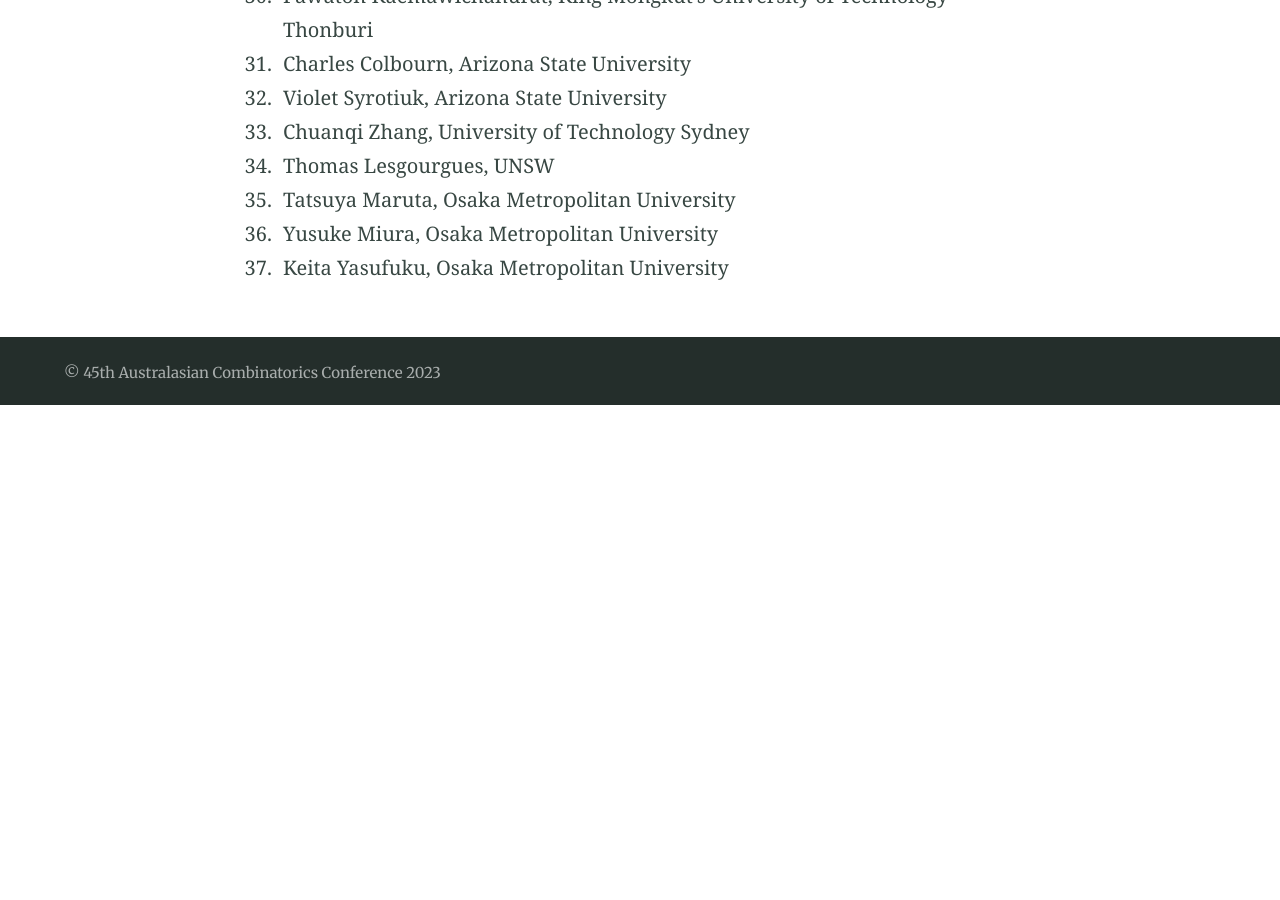
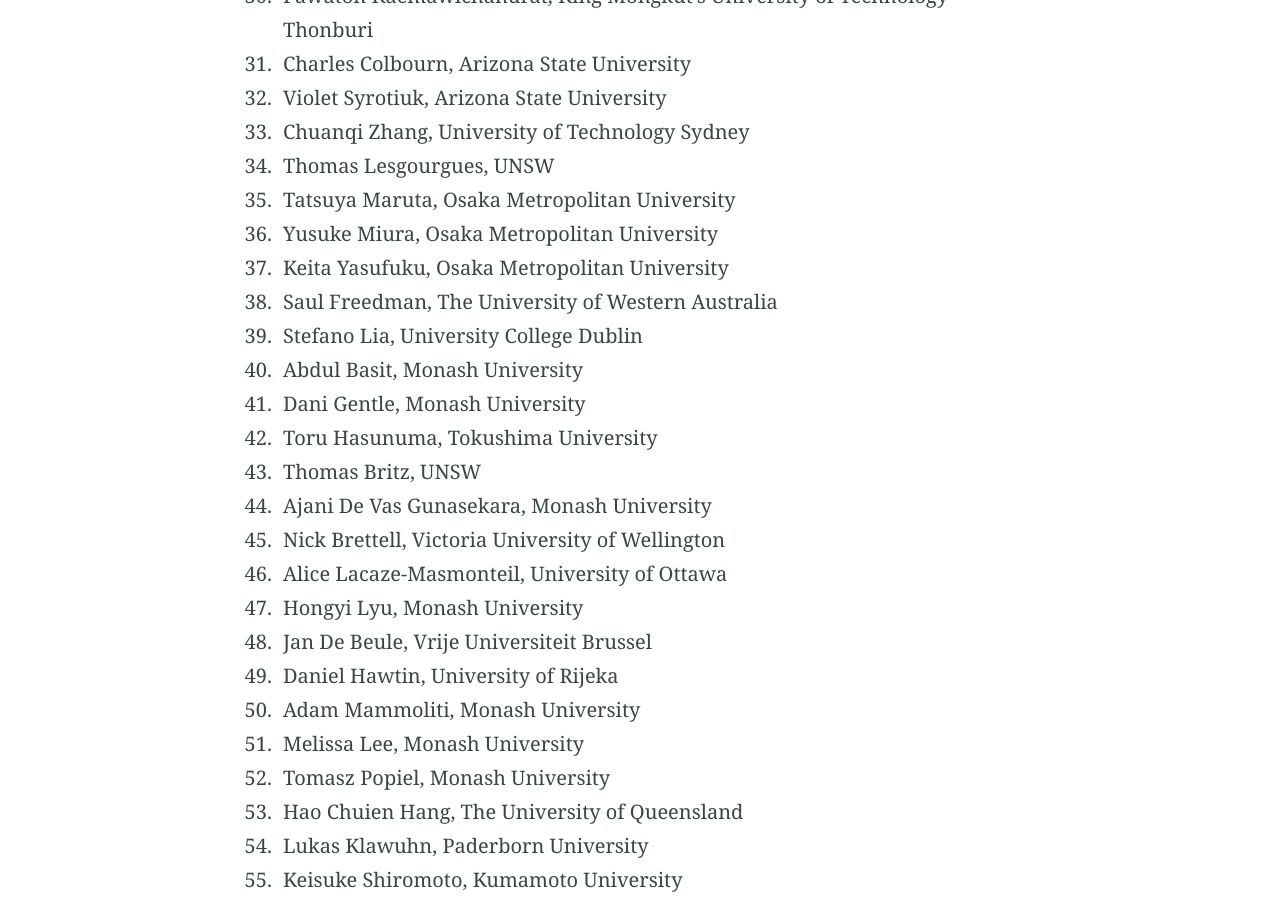
Before and after one commit to 45ACC/45ACC.github.io, a Jekyll site: the page built from participants.md, in a window 1280 px wide and 900 px high, scrolled down 1535 px. Built offline with Jekyll 4.4.1, drawn with Linux system fonts in a browser that asks for light colours; before the commit the page ends 1940 px from its top, so only the background shows below that; some of the changed text lies outside the part shown.

Commit message:
Update participants.md

```diff
--- a/participants.md
+++ b/participants.md
@@ -43,3 +43,25 @@ aside: false
 34. Tatsuya Maruta, Osaka Metropolitan University
 35. Yusuke Miura, Osaka Metropolitan University
 36. Keita Yasufuku, Osaka Metropolitan University
+37. Saul Freedman, The University of Western Australia
+38. Stefano Lia, University College Dublin
+39. Abdul Basit, Monash University
+40. Dani Gentle, Monash University
+41. Toru Hasunuma, Tokushima University
+42. Thomas Britz, UNSW
+43. Ajani De Vas Gunasekara, Monash University
+44. Nick Brettell, Victoria University of Wellington
+45. Alice Lacaze-Masmonteil, University of Ottawa
+46. Hongyi Lyu, Monash University
+47. Jan De Beule, Vrije Universiteit Brussel
+48. Daniel Hawtin, University of Rijeka
+49. Adam Mammoliti, Monash University
+50. Melissa Lee, Monash University
+51. Tomasz Popiel, Monash University
+52. Hao Chuien Hang, The University of Queensland
+53. Lukas Klawuhn, Paderborn University
+54. Keisuke Shiromoto, Kumamoto University
+55. Rajko Nenadov, University of Auckland
+56. Koji Imamura, Kumamoto University
+57. Mikhail Isaev, Monash University
+58. Abdullahi Umar, UAE
```
